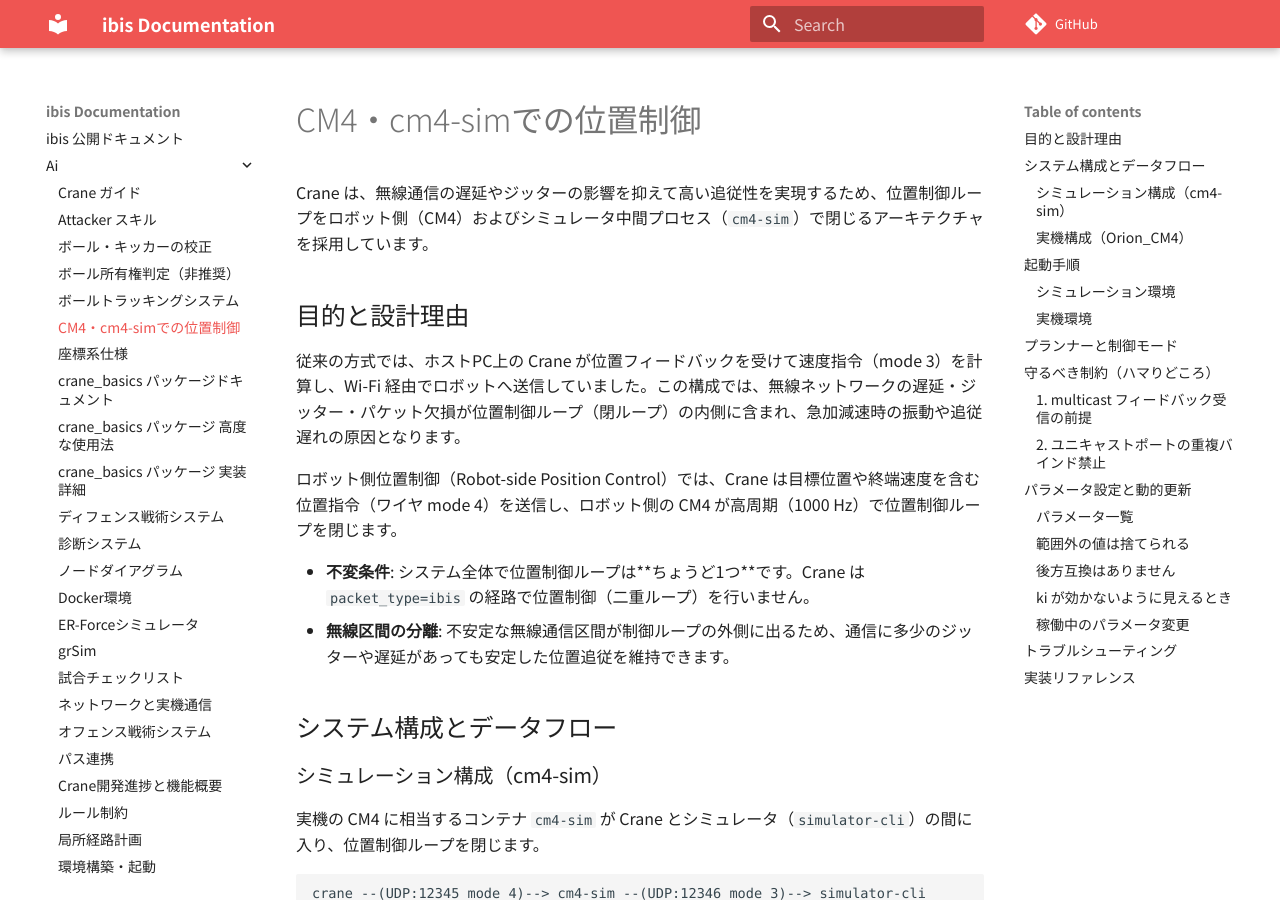
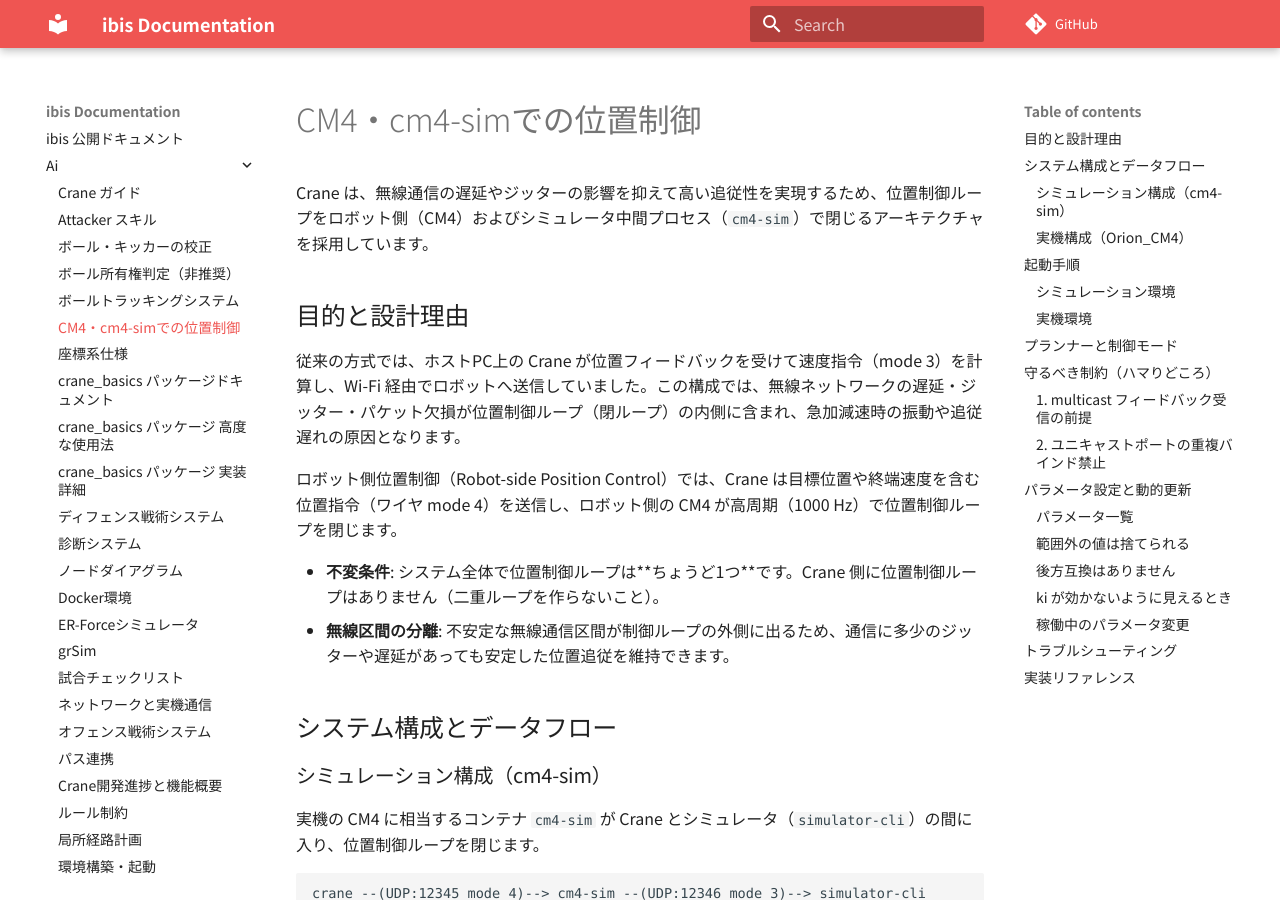
Before and after one commit to ibis-ssl/ibis_documentation, an MkDocs documentation site: the page built from docs/ai/cm4_position_control.md, in a window 1280 px wide and 900 px high. Built offline with MkDocs 1.6.1 and Material for MkDocs 9.7.7, drawn with Linux system fonts in a browser that asks for light colours; nearby versions of some CDN libraries; some web fonts are replaced; comment, search, counter and statistics services are not loaded; some of the changed text lies outside the part shown.

Commit message:
🔄 synced local 'docs/ai' with remote 'docs'

```diff
--- a/docs/ai/cm4_position_control.md
+++ b/docs/ai/cm4_position_control.md
@@ -8,7 +8,7 @@ Crane は、無線通信の遅延やジッターの影響を抑えて高い追
 
 ロボット側位置制御（Robot-side Position Control）では、Crane は目標位置や終端速度を含む位置指令（ワイヤ mode 4）を送信し、ロボット側の CM4 が高周期（1000 Hz）で位置制御ループを閉じます。
 
-- **不変条件**: システム全体で位置制御ループは**ちょうど1つ**です。Crane は `packet_type=ibis` の経路で位置制御（二重ループ）を行いません。
+- **不変条件**: システム全体で位置制御ループは**ちょうど1つ**です。Crane 側に位置制御ループはありません（二重ループを作らないこと）。
 - **無線区間の分離**: 不安定な無線通信区間が制御ループの外側に出るため、通信に多少のジッターや遅延があっても安定した位置追従を維持できます。
 
 ## システム構成とデータフロー
@@ -111,8 +111,6 @@ CM4 側の制御則は **PID** です。ただし `ki` / `kd` の既定は `0`
 - `position_control.tolerance`: 目標到達と判定する許容誤差距離 [m]
 - `position_control.config_port`: 設定パケットの宛先ポート（既定: `12350`）
 
-`ki` / `kd` が効くのは `packet_type=ibis` の経路（実機および `cm4-sim` 構成）だけです。`packet_type=ssl` 経路の位置制御（[sim_position_controller.cpp](https://github.com/ibis-ssl/crane/blob/develop/crane_sender/src/sim_position_controller.cpp)）は P 制御のままで、これらの値は送信も参照もされません。
-
 ### 範囲外の値は捨てられる
 
 CM4 は受信した値をクランプせず、**データグラムごと破棄**して拒否理由をログに出します（黙ってクランプすると crane の表示と実機の実効値が食い違ったまま気付けないため）。検査はデータグラム単位なので、`ki` だけが範囲外でも `kp` を含めて 1 つも適用されません。
```
Also changed, not shown: other parts of docs/ai/cm4_position_control.md (+0 -1 lines), docs/ai/index.md (+1 -1 lines), docs/ai/packages/index.md (+1 -1 lines).
